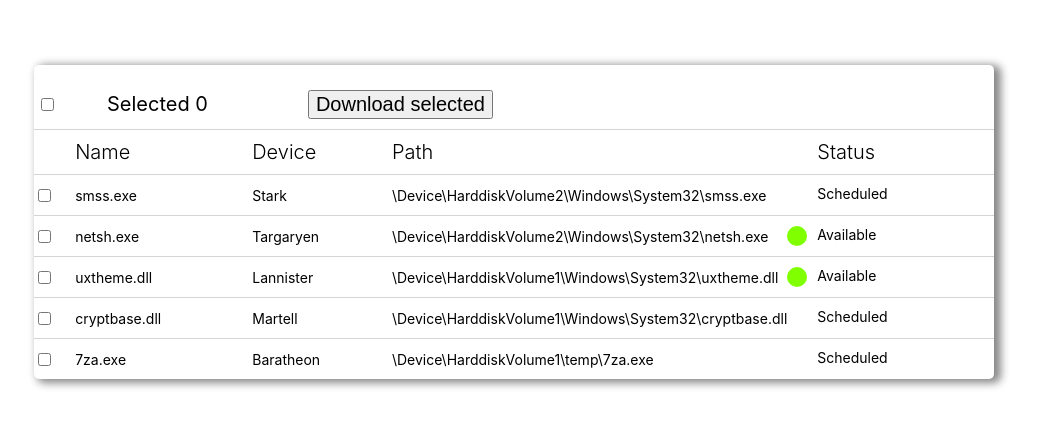
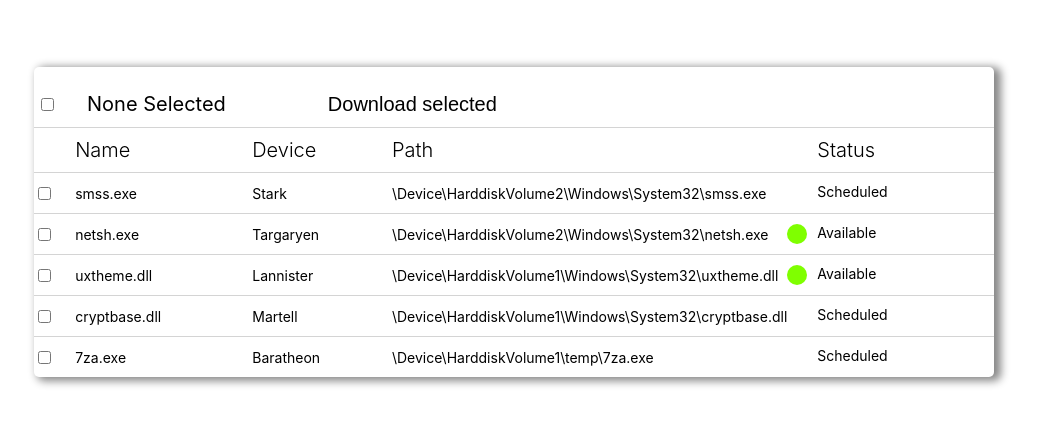
Before and after one commit to britok30/nimbus, a React (Create React App) app: page / in a window 1280 px wide. Shown: the part 178-604 px from the top of the page, without its empty margins (126-1163 px from the left). Built offline with nearby package versions, Linux system fonts and the light colour scheme.

Commit message:
support typescript

```diff
--- a/package.json
+++ b/package.json
@@ -6,9 +6,14 @@
     "@testing-library/jest-dom": "^5.16.5",
     "@testing-library/react": "^13.4.0",
     "@testing-library/user-event": "^13.5.0",
+    "@types/jest": "^29.0.0",
+    "@types/node": "^18.7.16",
+    "@types/react": "^18.0.18",
+    "@types/react-dom": "^18.0.6",
     "react": "^18.2.0",
     "react-dom": "^18.2.0",
     "react-scripts": "5.0.1",
+    "typescript": "^4.8.3",
     "web-vitals": "^2.1.4"
   },
   "scripts": {
--- a/src/App.jsx
+++ b/src/App.tsx
@@ -6,9 +6,9 @@ import { data } from "./data";
 import { Header } from "./components/Header/Header";
 
 const App = () => {
-  const selectAllCheckboxRef = useRef();
-  const [isCheckAll, setIsCheckAll] = useState(false);
-  const [checkedItems, setCheckedItems] = useState([]);
+  const selectAllCheckboxRef = useRef<HTMLInputElement>();
+  const [isCheckAll, setIsCheckAll] = useState<boolean>(false);
+  const [checkedItems, setCheckedItems] = useState<string[]>([]);
 
   const handleSelectAll = () => {
     setIsCheckAll(!isCheckAll);
@@ -19,8 +19,8 @@ const App = () => {
     }
   };
 
-  const handleClick = (e) => {
-    const { name, checked } = e.target;
+  const handleClick = (e: React.MouseEvent) => {
+    const { name, checked } = e.target as HTMLInputElement;
     setCheckedItems([...checkedItems, name]);
 
     if (!checked) {
@@ -42,6 +42,7 @@ const App = () => {
     <div className="main-outer">
       <div className="main-inner">
         <Header
+          data={data}
           checkboxRef={selectAllCheckboxRef}
           checkedItems={checkedItems}
           handleSelectAll={handleSelectAll}
@@ -50,7 +51,7 @@ const App = () => {
         <table>
           <colgroup>
             <col />
-            <col span="2" />
+            <col span={2} />
             <col width="40%" />
             <col />
           </colgroup>
--- a/src/components/DataTableRow/DataTableRow.jsx
+++ b/src/components/DataTableRow/DataTableRow.jsx
@@ -17,7 +17,7 @@ export const DataTableRow = ({ item, index, checkedItems, handleClick }) => {
           className="data-table-row__checkbox"
           type="checkbox"
           name={name}
-          onChange={handleClick}
+          onClick={handleClick}
           checked={checkedItems.includes(name)}
         />
       </td>
--- a/src/components/Header/Header.css
+++ b/src/components/Header/Header.css
@@ -8,14 +8,18 @@
 }
 
 .header__details {
-  margin-left: 50px;
+  margin-left: 30px;
 }
 
-.header__selected {
+.header__text {
   font-size: 20px;
-  margin-right: 100px;
 }
 
 .header__download-btn {
   font-size: 20px;
+  outline: none;
+  border: none;
+  background-color: #fff;
+  cursor: pointer;
+  margin-left: 6rem;
 }
--- a/src/components/Header/Header.jsx
+++ b/src/components/Header/Header.jsx
@@ -1,7 +1,47 @@
 import React from "react";
 import "./Header.css";
 
-export const Header = ({ checkboxRef, checkedItems, handleSelectAll }) => {
+export const Header = ({
+  data,
+  checkboxRef,
+  checkedItems,
+  handleSelectAll,
+}) => {
+  const handleCountText = () => {
+    if (checkedItems.length > 0) {
+      return `Selected ${checkedItems.length}`;
+    } else {
+      return "None Selected";
+    }
+  };
+
+  const handleDownloadClick = () => {
+    const selected = data.filter((item, index) => {
+      if (checkedItems.includes(item.name)) {
+        return item;
+      }
+
+      return false;
+    });
+
+    // Trigger download only for available status
+    selected.forEach((item) => {
+      if (item.status === "available") {
+        downloadFile(item.path);
+      }
+    });
+  };
+
+  const downloadFile = (file) => {
+    const link = document.createElement("a");
+    link.style.display = "none";
+    link.href = URL.createObjectURL(file);
+    link.download = file.name;
+
+    document.body.appendChild(link);
+    link.click();
+  };
+
   return (
     <div className="header">
       <input
@@ -11,8 +51,10 @@ export const Header = ({ checkboxRef, checkedItems, handleSelectAll }) => {
         type="checkbox"
       />
       <div className="header__details">
-        <span className="header__selected">{`Selected ${checkedItems.length}`}</span>
-        <button className="header__download-btn">Download selected</button>
+        <span className="header__text">{handleCountText()}</span>
+        <button onClick={handleDownloadClick} className="header__download-btn">
+          Download selected
+        </button>
       </div>
     </div>
   );
--- a/src/data.js
+++ b/src/data.ts
@@ -1,4 +1,6 @@
-export const data = [
+import { Data } from "./types";
+
+export const data: Data[] = [
   {
     name: "smss.exe",
     device: "Stark",
--- /dev/null
+++ b/src/types.ts
@@ -0,0 +1,6 @@
+export interface Data {
+  name: string;
+  device: string;
+  path: string;
+  status: string;
+}
```
Also changed, not shown: src/index.tsx (renamed from src/index.js, +8 -6 lines), tsconfig.json (added, +19 -0 lines), notes.txt (added), 1 other file (tests, documents, lock files or other folders).
